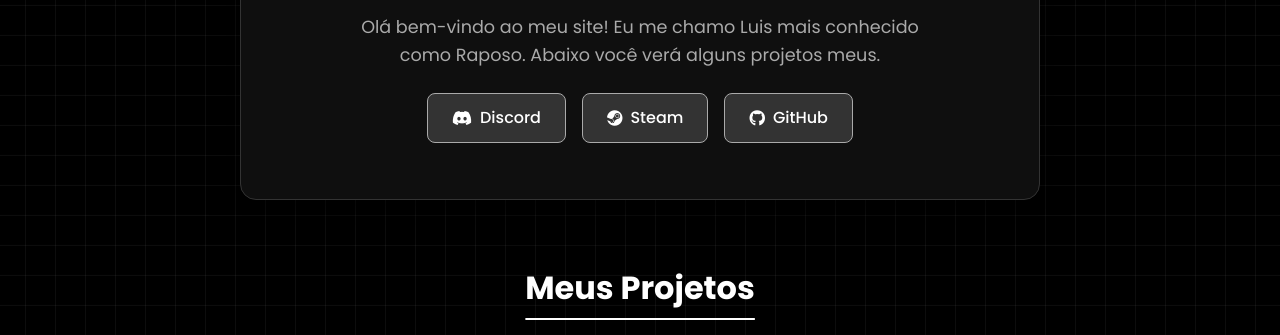
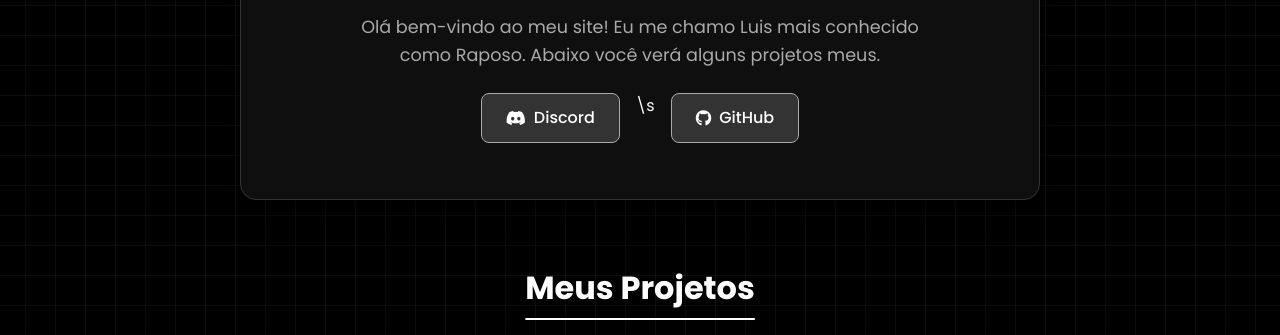
Before and after one commit to fishixzschool/fishixzschool, a plain HTML site: page index.html in a window 1280 px wide. Shown: the part 320-655 px from the top of the page. Drawn offline with Linux system fonts and the light colour scheme; no server answers.

Commit message:
Update index.html

```diff
--- a/index.html
+++ b/index.html
@@ -500,8 +500,7 @@
       <p id="bio">Olá bem-vindo ao meu site! Eu me chamo Luis mais conhecido como Raposo. Abaixo você verá alguns projetos meus.</p>
 
       <div class="social-buttons">
-        <a href="https://discord.gg/VW43quP3wJ" target="_blank" rel="noopener noreferrer"><i class="fab fa-discord"></i> Discord</a>
-        <a href="https://steamcommunity.com/id/fishimod" target="_blank" rel="noopener noreferrer"><i class="fab fa-steam"></i> Steam</a>
+        <a href="https://discord.gg/VW43quP3wJ" target="_blank" rel="noopener noreferrer"><i class="fab fa-discord"></i> Discord</a>\s
         <a href="https://github.com/fishixzschool" target="_blank" rel="noopener noreferrer"><i class="fab fa-github"></i> GitHub</a>
       </div>
     </section>
```
